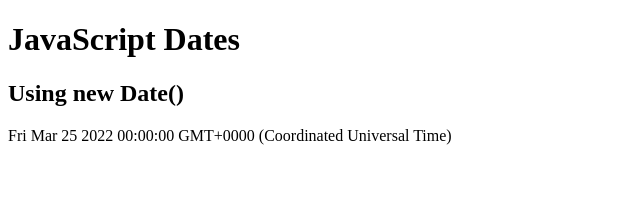
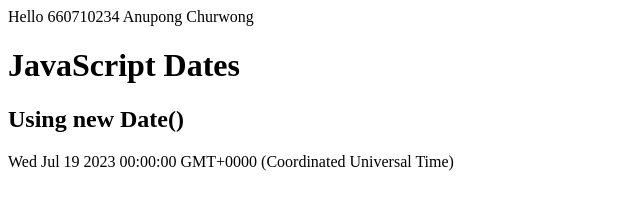
Before and after one commit to 660710234/517101_234, a plain HTML site: page index.html in a window 1280 px wide. Shown: the whole page, without its empty margins (0-640 px from the left). Drawn offline with Linux system fonts and the light colour scheme.

Commit message:
add id and name

```diff
--- a/index.html
+++ b/index.html
@@ -1,6 +1,6 @@
 <!DOCTYPE html>
 <html>
-<body>
+<body> Hello 660710234 Anupong Churwong
 
 <h1>JavaScript Dates</h1>
 <h2>Using new Date()</h2>
@@ -8,7 +8,7 @@
 <p id="demo"></p>
 
 <script>
-const d = new Date("2022-03-25");
+const d = new Date("2023-07-19");
 document.getElementById("demo").innerHTML = d;
 </script>
 
```
